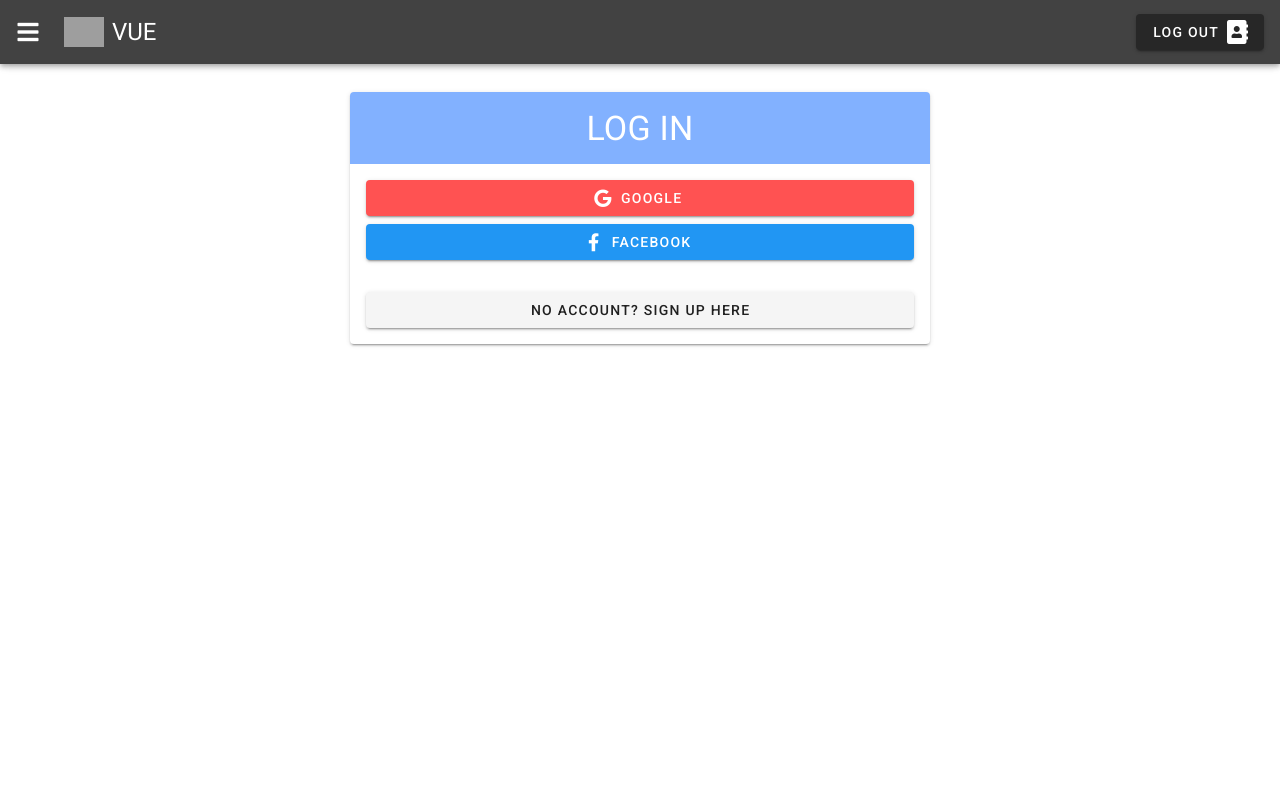
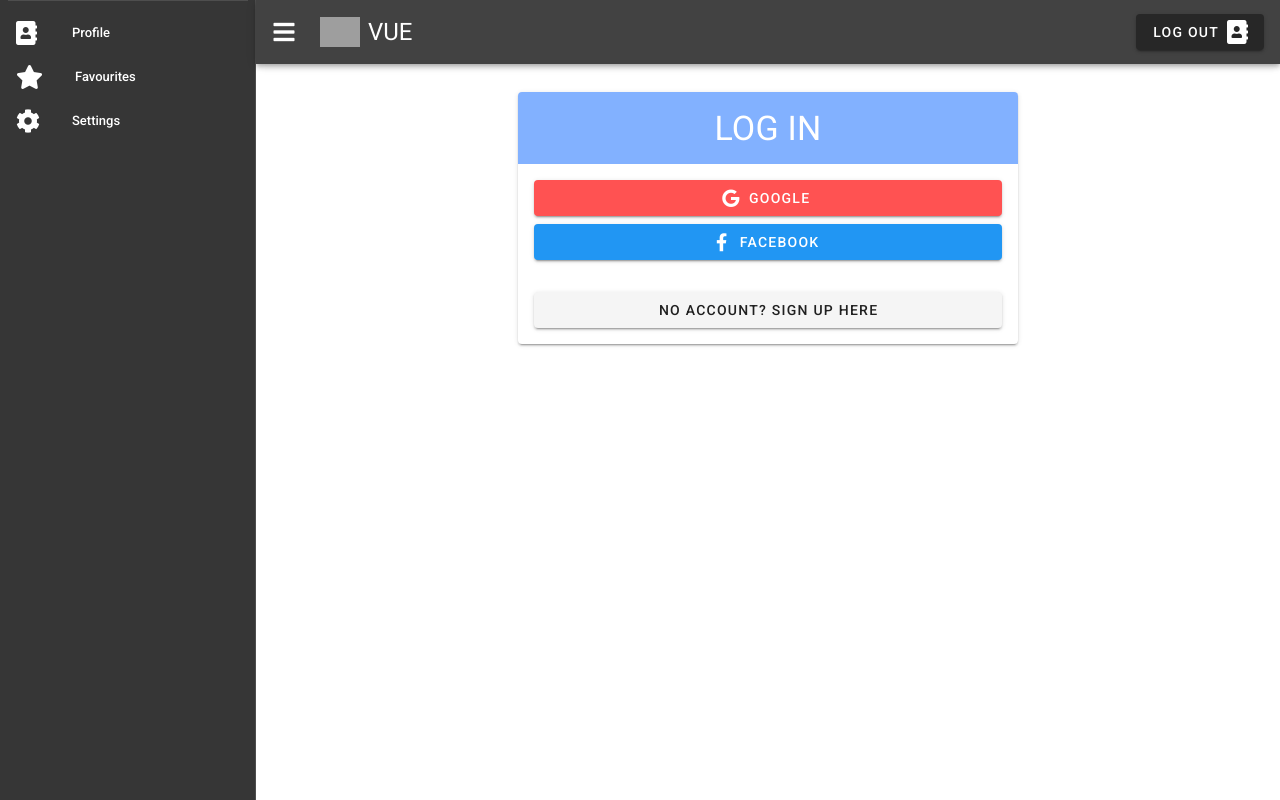
Before and after one commit to braisv/testing-vue-social-auth-storage, a Vue app: page /login in a window 1280 px wide. Built offline with nearby package versions, Linux system fonts and the light colour scheme; no server answers; grey boxes are pictures that could not be loaded; a small style sheet from the web is missing.

Commit message:
navigation drawer

```diff
--- a/src/components/Navbar.vue
+++ b/src/components/Navbar.vue
@@ -1,7 +1,8 @@
 <template>
   <nav>
     <v-app-bar app color="secondary" dark>
-      <v-app-bar-nav-icon class="mr-3"></v-app-bar-nav-icon>
+      <v-app-bar-nav-icon class="mr-3" @click="drawer = !drawer">
+      </v-app-bar-nav-icon>
       <div class="d-flex align-center">
         <router-link :to="{ name: 'Home' }">
           <v-img
@@ -25,19 +26,54 @@
         <v-icon>fas fa-address-book</v-icon>
       </v-btn>
     </v-app-bar>
+
+    <v-navigation-drawer v-model="drawer" absolute dark app>
+      <v-list dense nav class="py-0">
+        <!-- <v-list-item two-line v-if="user.name">
+          <v-list-item-avatar>
+            <img :src="user.picture" />
+          </v-list-item-avatar>
+
+          <v-list-item-content>
+            <v-list-item-title>{{user.name}}</v-list-item-title>
+            <v-list-item-subtitle>{{user.email}}</v-list-item-subtitle>
+          </v-list-item-content>
+        </v-list-item> -->
+
+        <v-divider class="mb-3"></v-divider>
+
+        <v-list-item v-for="item in items" :key="item.title" link>
+          <v-list-item-icon>
+            <v-icon>{{ item.icon }}</v-icon>
+          </v-list-item-icon>
+
+          <v-list-item-content>
+            <v-list-item-title>{{ item.title }}</v-list-item-title>
+          </v-list-item-content>
+        </v-list-item>
+      </v-list>
+    </v-navigation-drawer>
   </nav>
 </template>
 
 <script>
-import { mapActions } from "vuex";
+import { mapActions, mapState } from "vuex";
 
 export default {
   name: "Navbar",
   data: () => ({
-    //
+    drawer: true,
+    items: [
+      { title: "Profile", icon: "fas fa-address-book" },
+      { title: "Favourites", icon: "fas fa-star" },
+      { title: "Settings", icon: "fas fa-cog" }
+    ]
   }),
   methods: {
     ...mapActions(["logout"])
+  },
+  computed: {
+      ...mapState(['user']),
   }
 };
 </script>
```
